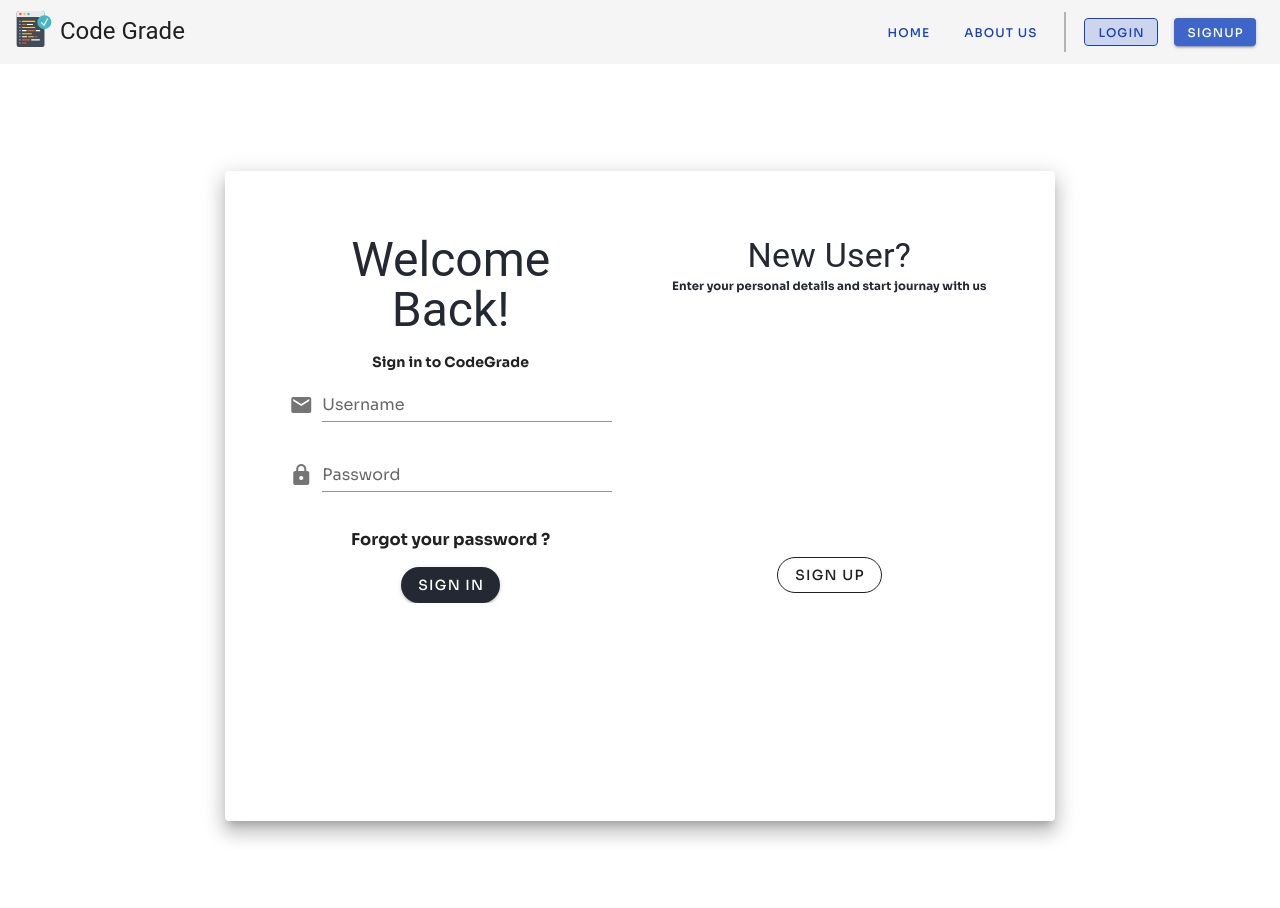
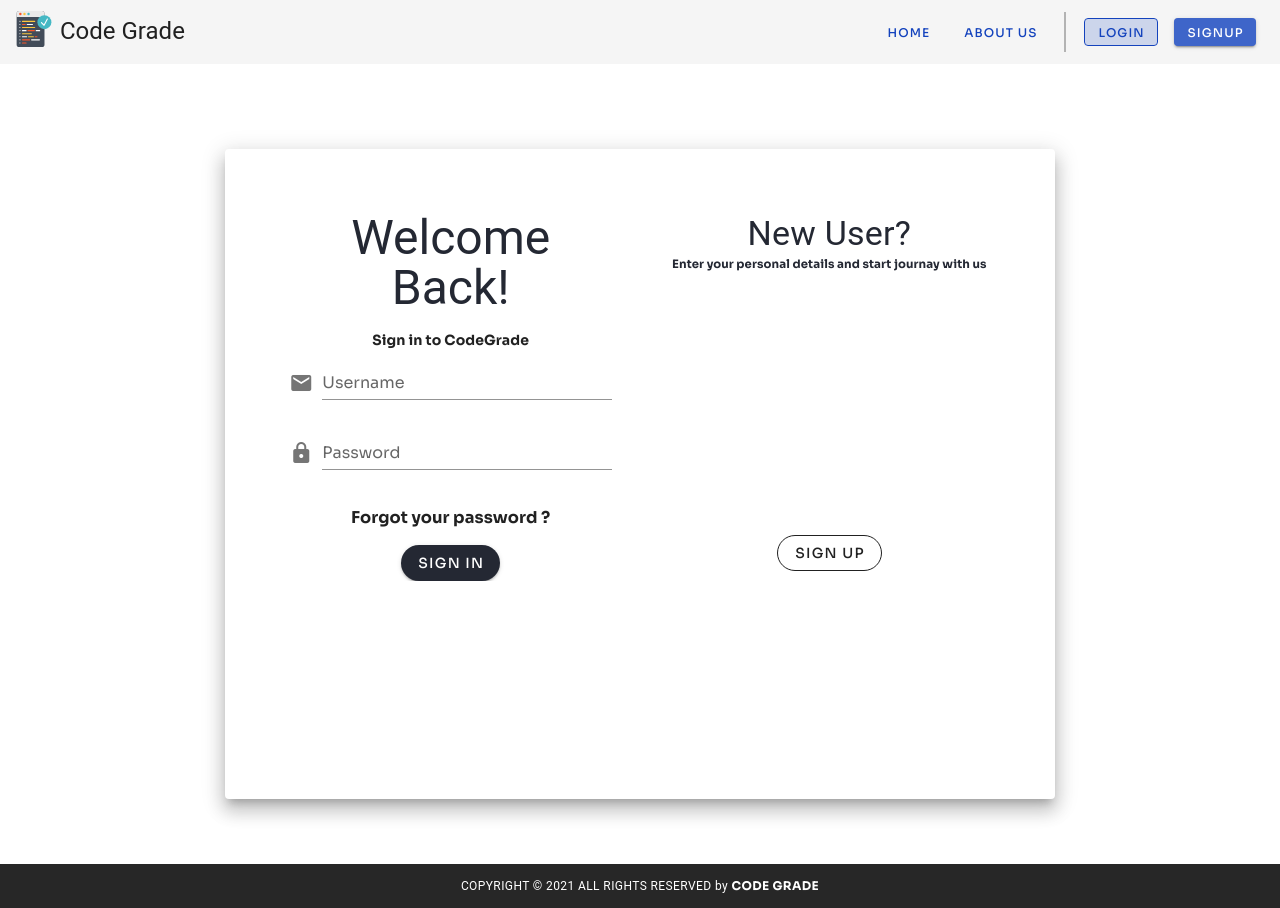
Before and after one commit to code-grade/web-client, a Vue app: page /login in a window 1280 px wide. Before the commit the page ends 864 px from the top, so only its background shows below. Built offline with nearby package versions, Linux system fonts and the light colour scheme; what vue-toastify would draw is missing.

Commit message:
split footer into two versions

```diff
--- a/src/App.vue
+++ b/src/App.vue
@@ -6,15 +6,17 @@
         <router-view/>
       </v-fade-transition>
     </v-main>
+    <Footer />
   </v-app>
 </template>
 
 <script>
 import Header from "./components/layout/Header";
+import Footer from "./components/layout/Footer";
 
 export default {
   name: 'App',
-  components: {Header},
+  components: {Footer, Header},
   data: () => ({
     //
   }),
--- a/src/components/layout/Footer.vue
+++ b/src/components/layout/Footer.vue
@@ -1,12 +1,32 @@
 <template>
-  <v-footer inset color="primary" class="lighten-4" app>
-    Footer
-  </v-footer>
+  <div>
+    <FooterLight
+      v-if="show_light"
+    />
+    <FooterLarge
+      v-else-if="show_detailed"
+    />
+  </div>
 </template>
 
 <script>
+import FooterLight from "./FooterLight";
+import FooterLarge from "./FooterLarge";
 export default {
-  name: "Footer"
+  name: "Footer",
+  components: {FooterLarge, FooterLight},
+  data: () => ({
+
+  }),
+  computed: {
+    show_light() {
+
+      return Boolean(this.$route.path.match(/^\/app($|\/)/))
+    },
+    show_detailed() {
+      return true
+    }
+  },
 }
 </script>
 
--- /dev/null
+++ b/src/components/layout/FooterLarge.vue
@@ -0,0 +1,25 @@
+<template>
+  <v-footer
+      app
+      dark
+      padless
+      absolute
+  >
+    <div
+        class="d-inline-block pa-3 caption"
+        style="width: 100%; text-align: center"
+    >
+      COPYRIGHT © 2021 ALL RIGHTS RESERVED by <strong>CODE GRADE</strong>
+    </div>
+  </v-footer>
+</template>
+
+<script>
+export default {
+  name: "FooterLarge"
+}
+</script>
+
+<style scoped>
+
+</style>
--- /dev/null
+++ b/src/components/layout/FooterLight.vue
@@ -0,0 +1,25 @@
+<template>
+  <v-footer
+      app
+      dark
+      padless
+      absolute
+  >
+    <div
+        class="d-inline-block pa-1 caption"
+        style="width: 100%; text-align: center"
+    >
+      COPYRIGHT © 2021 ALL RIGHTS RESERVED by <strong>CODE GRADE</strong>
+    </div>
+  </v-footer>
+</template>
+
+<script>
+export default {
+  name: "FooterLight"
+}
+</script>
+
+<style scoped>
+
+</style>
--- a/src/components/layout/NavDrawer.vue
+++ b/src/components/layout/NavDrawer.vue
@@ -1,9 +1,11 @@
 <template>
   <v-navigation-drawer
       dark app
+      fixed
+      width="200px"
+      mini-variant-width="75"
+      class="pa-2"
       color="secondary"
-      class="pa-2"
-      mini-variant-width="75"
   >
 
     <!----------- User Card ------------>
--- a/src/components/layout/index.vue
+++ /dev/null
@@ -1,22 +0,0 @@
-<template>
-  <div>
-    <NavDrawer/>
-    <slot/>
-    <Footer/>
-  </div>
-</template>
-
-<script>
-import NavDrawer from "./NavDrawer";
-import Header from "./Header";
-import Footer from "./Footer";
-
-export default {
-  name: "Layout",
-  components: {Footer, Header, NavDrawer}
-}
-</script>
-
-<style scoped>
-
-</style>
--- a/src/plugins/toastify.js
+++ b/src/plugins/toastify.js
@@ -3,5 +3,6 @@ import VueToastify from "vue-toastify";
 export default VueToastify
 export const settings = {
     position: "top-right",
-    theme: "light"
+    theme: "light",
+    hideProgressbar: true
 }
--- a/src/views/about-us.vue
+++ b/src/views/about-us.vue
@@ -1,5 +1,7 @@
 <template>
-  <h1>about us page</h1>
+  <v-container class="d-flex align-content-center justify-center">
+    <h5 class="subtitle-2">about us page</h5>
+  </v-container>
 </template>
 
 <script>
--- a/src/views/app/dashboard/index.vue
+++ b/src/views/app/dashboard/index.vue
@@ -1,5 +1,7 @@
 <template>
-  <h1>Dashboard</h1>
+  <v-container>
+    <h1>Dashboard</h1>
+  </v-container>
 </template>
 
 <script>
--- a/src/views/app/index.vue
+++ b/src/views/app/index.vue
@@ -1,15 +1,16 @@
 <template>
-  <Layout>
-      <router-view/>
-  </Layout>
+  <div>
+    <NavDrawer/>
+    <router-view/>
+  </div>
 </template>
 
 <script>
-import Layout from "../../components/layout";
+import NavDrawer from "../../components/layout/NavDrawer";
 
 export default {
   name: "App",
-  components: {Layout}
+  components: {NavDrawer}
 }
 </script>
 
```
